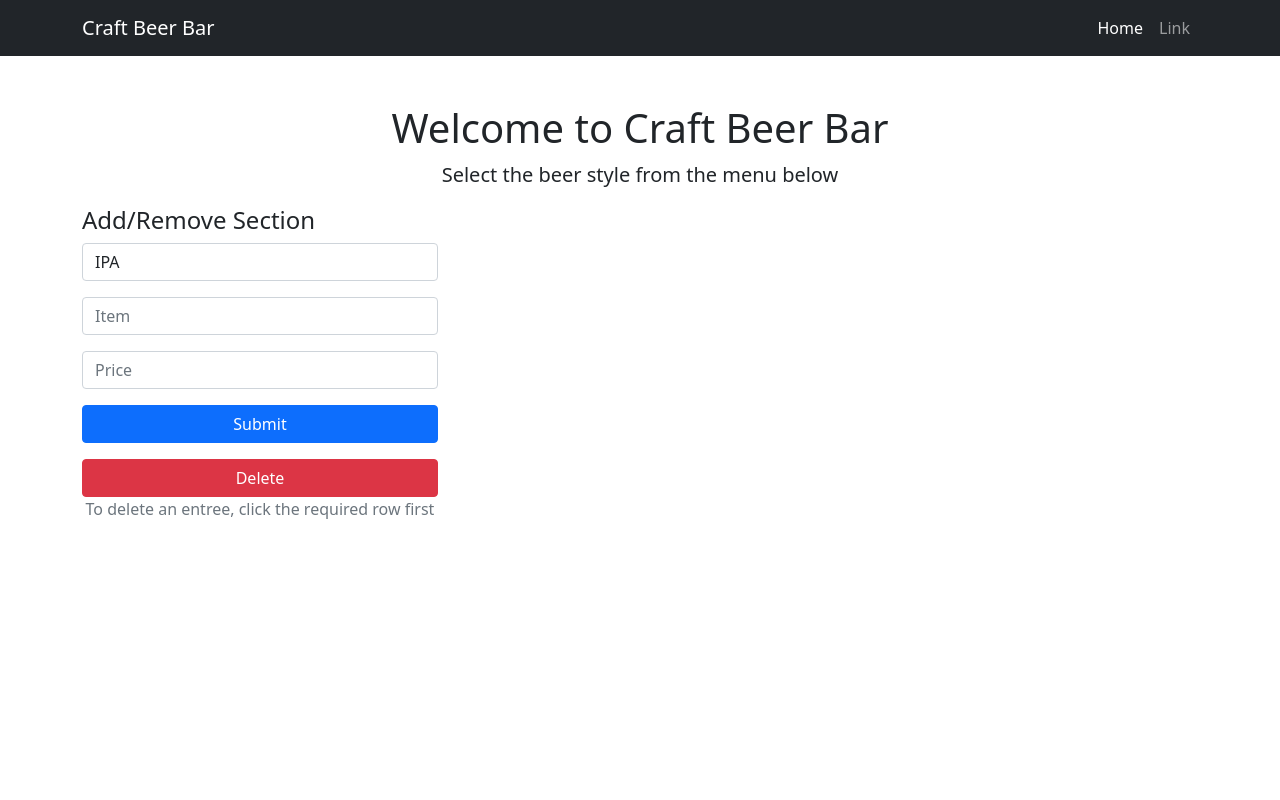
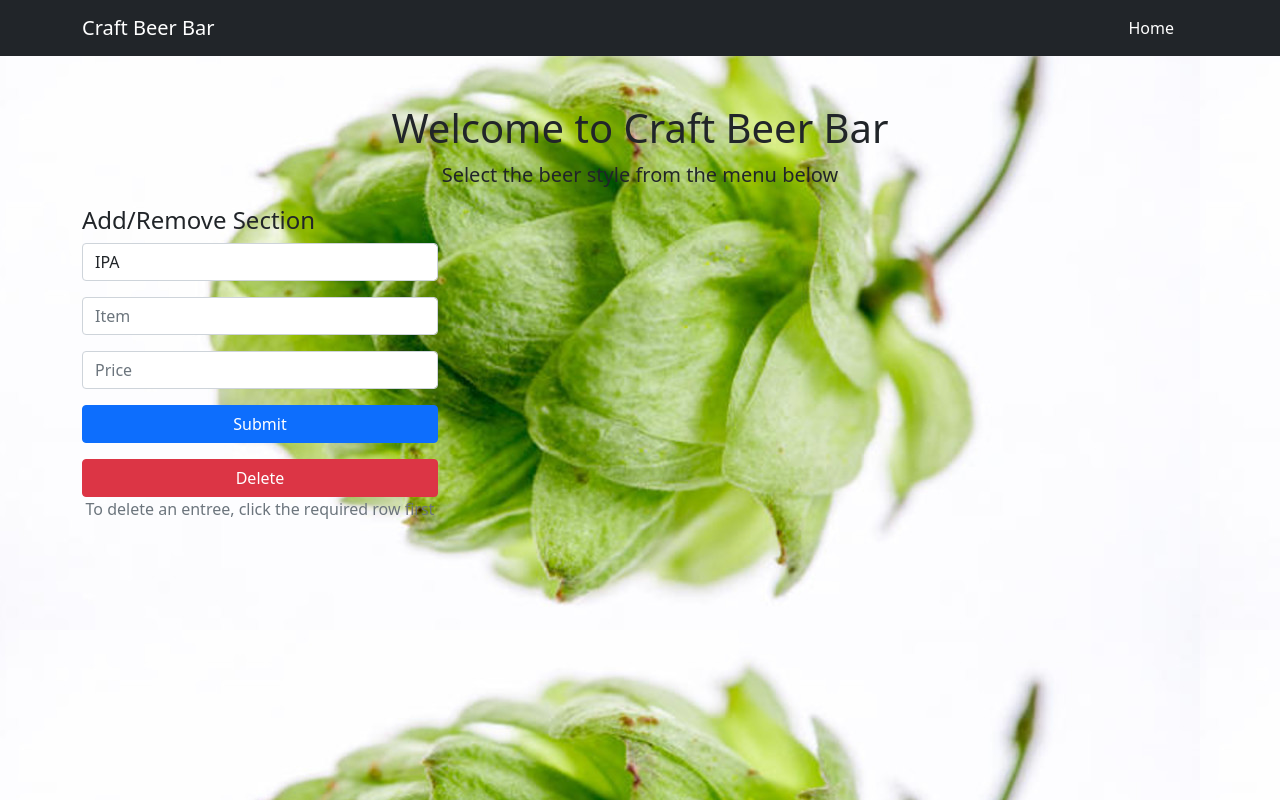
Before and after one commit to Carol-Prado/ssp--ca3, a website: page views/index.html in a window 1280 px wide. Drawn offline with nearby package versions, Linux system fonts and the light colour scheme; no server answers.

Commit message:
css updates

```diff
--- a/views/css/CraftBeerBar.css
+++ b/views/css/CraftBeerBar.css
@@ -6,6 +6,9 @@ html {
 body {
 /* Margin bottom by footer height */
 margin-bottom: 60px;
+
+background-image: url("../img/hop.jpg");
+
 }
 
 .footer {
--- a/views/index.html
+++ b/views/index.html
@@ -3,8 +3,6 @@
     <head>
         <meta charset="utf-8" />
         <meta name="viewport" content="width=device-width, initial-scale=1, shrink-to-fit=no" />
-        <meta name="description" content="" />
-        <meta name="author" content="" />
         <title>Craft Beer Bar</title>
         <!-- Favicon-->
         <link rel="icon" type="image/x-icon" href="assets/favicon.ico" />
@@ -20,6 +18,7 @@
 
     </head>
     <body>
+        <!--FOR THIS PROJECT WAS USED AS A REFERENCE THE FOLLOWING REPOSITORY https://github.com/mikhail-cct/ssp-practical-->
         <!-- Responsive navbar-->
         <nav class="navbar navbar-expand-lg navbar-dark bg-dark">
             <div class="container">
@@ -28,7 +27,7 @@
                 <div class="collapse navbar-collapse" id="navbarSupportedContent">
                     <ul class="navbar-nav ms-auto mb-2 mb-lg-0">
                         <li class="nav-item"><a class="nav-link active" aria-current="page" href="#">Home</a></li>
-                        <li class="nav-item"><a class="nav-link" href="#">Link</a></li>
+                        <li class="nav-item"><a class="nav-link" href="#"></a></li>
                     </ul>
                 </div>
             </div>
```
Also changed, not shown: views/img/hop.jpg (added).
